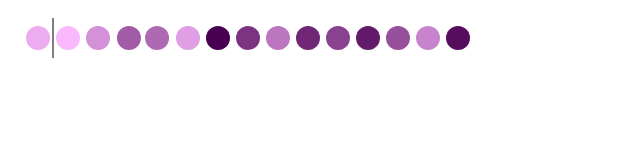
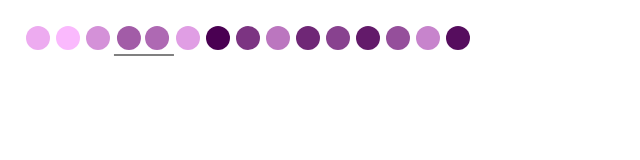
Before and after one commit to cmperezg/Algorithms, a website: page BubbleSort/index.html in a window 1280 px wide. Shown: the full height of the page, 0-640 px from the left. Drawn offline with nearby package versions, Linux system fonts and the light colour scheme.

Commit message:
bottom line bubble sort
moved line to the bottom

```diff
--- a/BubbleSort/index.html
+++ b/BubbleSort/index.html
@@ -35,7 +35,7 @@
 			line = d3.select("#line");
 			line.transition().duration(1000)
 			.attr("x1",15+(stepno*30))
-			.attr("x2",15+(stepno*30))
+			.attr("x2",75+(stepno*30))
 		}
 		repaint.immediate = 1;
 
@@ -54,11 +54,17 @@
 						arr[i-1] = arri;
 						swapped=true;
 						repaint(oldarr,arr,circles,stepno);
+						stepno++;
+					}else{
+						repaint(oldarr,arr,circles,stepno);
+						stepno++;
 					}
+
 					i++;
 					if(arr.length == i){
 					if (swapped == true){
 						i = 1;
+						stepno=1;
 					}else{
 					clearInterval(clearId);
 					}
@@ -84,9 +90,9 @@
 		selectDivS1
 		.append("line")
 		.attr("x1",15)
-		.attr("y1",10)
-		.attr("x2",15)
-		.attr("y2",50)
+		.attr("y1",47)
+		.attr("x2",75)
+		.attr("y2",47)
 		.attr("id","line")
 		.attr("stroke","gray")
 		.attr("stroke-width",2);
```
